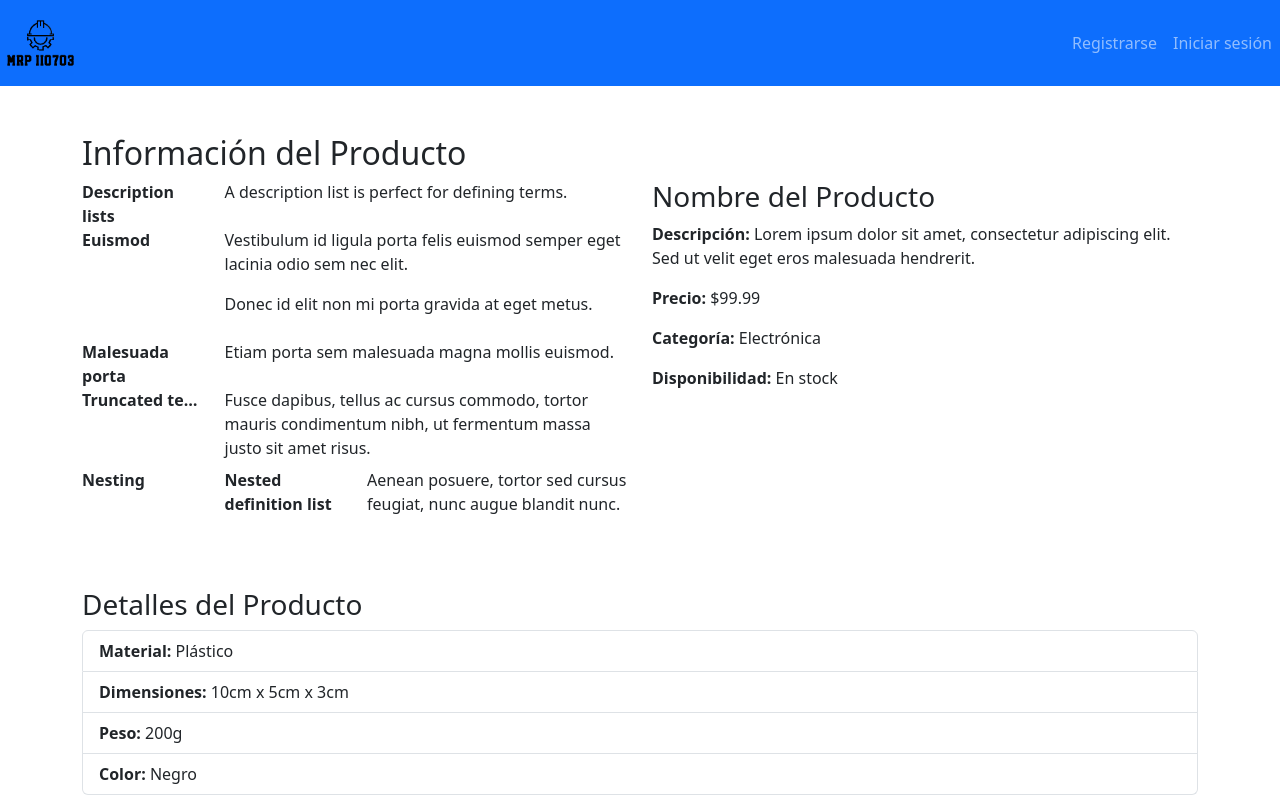
After one commit to ii0703/webmrp, a Flask app: template mrp/templates/producto/view.html in a window 1280 px wide. The commit adds this page. Run offline with Flask 3, Linux system fonts and the light colour scheme; the template is opened without the code that fills it, so the values that code supplies are empty; some libraries are stand-ins or nearby versions.

Commit message:
Versión Inicial

```diff
--- a/mrp/templates/producto/index.html
+++ b/mrp/templates/producto/index.html
@@ -20,7 +20,8 @@
         {% for dato in datos | reverse %}
         <tr>
             <td>
-                <h5>{{dato.sku}}</h5>
+                <a href="{{url_for('producto.view', id = dato.id)}}" >{{dato.sku}}</a>
+<!--                <h5>{{dato.sku}}</h5>-->
             </td>
             <td>
                 <p>{{dato.nombre}}</p>
--- /dev/null
+++ b/mrp/templates/producto/view.html
@@ -0,0 +1,58 @@
+{% extends 'base.html' %}
+
+{% block content %}
+
+<div class="container mt-5">
+  <h2>Información del Producto</h2>
+  <div class="row">
+    <div class="col-md-6">
+<dl class="row">
+  <dt class="col-sm-3">Description lists</dt>
+  <dd class="col-sm-9">A description list is perfect for defining terms.</dd>
+
+  <dt class="col-sm-3">Euismod</dt>
+  <dd class="col-sm-9">
+    <p>Vestibulum id ligula porta felis euismod semper eget lacinia odio sem nec elit.</p>
+    <p>Donec id elit non mi porta gravida at eget metus.</p>
+  </dd>
+
+  <dt class="col-sm-3">Malesuada porta</dt>
+  <dd class="col-sm-9">Etiam porta sem malesuada magna mollis euismod.</dd>
+
+  <dt class="col-sm-3 text-truncate">Truncated term is truncated</dt>
+  <dd class="col-sm-9">Fusce dapibus, tellus ac cursus commodo, tortor mauris condimentum nibh, ut fermentum massa justo sit amet risus.</dd>
+
+  <dt class="col-sm-3">Nesting</dt>
+  <dd class="col-sm-9">
+    <dl class="row">
+      <dt class="col-sm-4">Nested definition list</dt>
+      <dd class="col-sm-8">Aenean posuere, tortor sed cursus feugiat, nunc augue blandit nunc.</dd>
+    </dl>
+  </dd>
+</dl>
+<!--      <img src="producto.jpg" class="img-fluid" alt="Producto">-->
+    </div>
+    <div class="col-md-6">
+      <h3>Nombre del Producto</h3>
+      <p><strong>Descripción:</strong> Lorem ipsum dolor sit amet, consectetur adipiscing elit. Sed ut velit eget eros malesuada hendrerit.</p>
+      <p><strong>Precio:</strong> $99.99</p>
+      <p><strong>Categoría:</strong> Electrónica</p>
+      <p><strong>Disponibilidad:</strong> En stock</p>
+<!--      <button class="btn btn-primary">Agregar al carrito</button>-->
+    </div>
+  </div>
+  <div class="row mt-4">
+    <div class="col">
+      <h3>Detalles del Producto</h3>
+      <ul class="list-group">
+        <li class="list-group-item"><strong>Material:</strong> Plástico</li>
+        <li class="list-group-item"><strong>Dimensiones:</strong> 10cm x 5cm x 3cm</li>
+        <li class="list-group-item"><strong>Peso:</strong> 200g</li>
+        <li class="list-group-item"><strong>Color:</strong> Negro</li>
+      </ul>
+    </div>
+  </div>
+</div>
+
+
+{% endblock%}
```
Also changed, not shown: mrp/producto.py (+7 -0 lines), mrp/templates/producto/update.html (+4 -4 lines).
